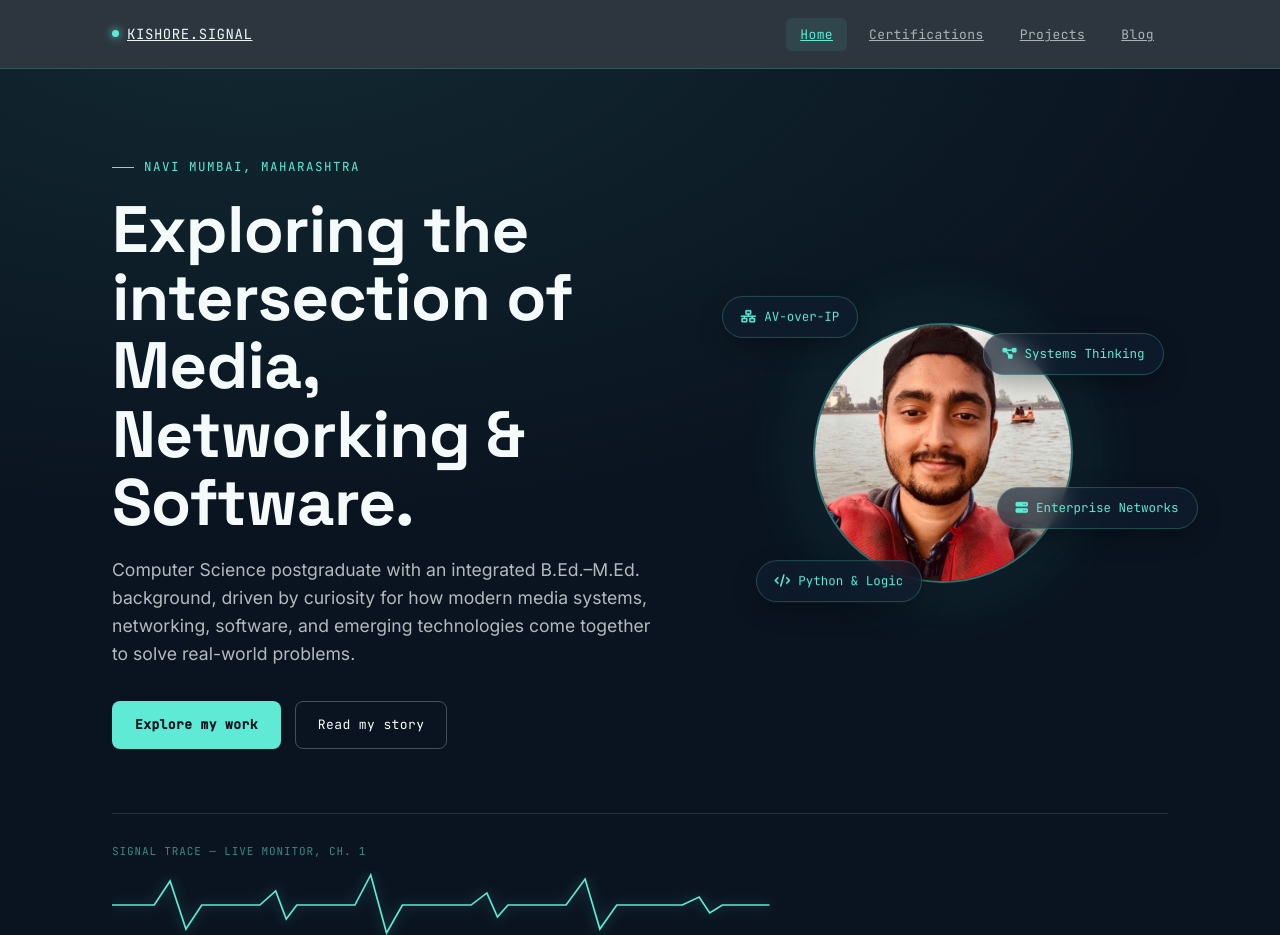
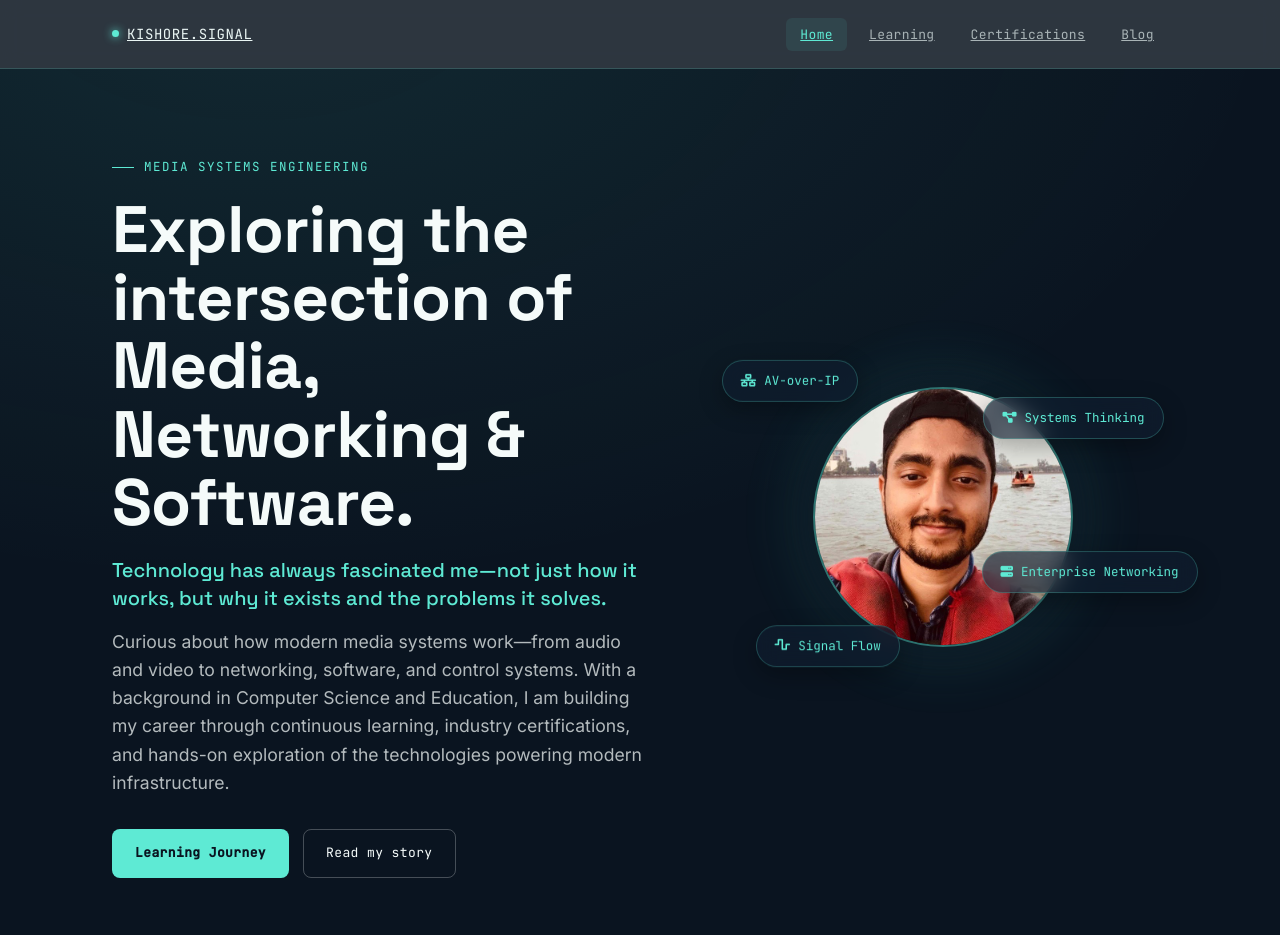
Before and after one commit to mirudox/mirudox.github.io, a plain HTML site: page index.html in a window 1280 px wide. Shown: the top 935 px of the page. Drawn offline with Linux system fonts and the light colour scheme.

Commit message:
Update index.html hero changes

```diff
--- a/index.html
+++ b/index.html
@@ -17,8 +17,8 @@
     <a href="index.html" class="nav-mark"><span class="dot"></span>KISHORE.SIGNAL</a>
     <ul class="nav-links">
       <li><a href="index.html" aria-current="page">Home</a></li>
+      <li><a href="projects.html">Learning</a></li>
       <li><a href="certifications.html">Certifications</a></li>
-      <li><a href="projects.html">Projects</a></li>
       <li><a href="blog.html">Blog</a></li>
     </ul>
   </div>
@@ -29,36 +29,40 @@
 
     <!-- Left Column: Your Story & Text -->
     <div class="hero-content">
-      <p class="hero-eyebrow">Navi Mumbai, Maharashtra</p>
+      <p class="hero-eyebrow">Media Systems Engineering</p>
       <h1>Exploring the intersection of Media, Networking &amp; Software.</h1>
-      <p class="lede">Computer Science postgraduate with an integrated B.Ed.–M.Ed. background, driven by curiosity for how modern media systems, networking, software, and emerging technologies come together to solve real-world problems.</p>
+
+      <!-- The Defining Sentence -->
+      <p style="font-family: var(--display); font-size: 1.25rem; font-weight: 500; color: var(--cyan); margin-bottom: 16px; line-height: 1.4;">
+        Technology has always fascinated me—not just how it works, but why it exists and the problems it solves.
+      </p>
+
+      <!-- The Revised Lede -->
+      <p class="lede">Curious about how modern media systems work—from audio and video to networking, software, and control systems. With a background in Computer Science and Education, I am building my career through continuous learning, industry certifications, and hands-on exploration of the technologies powering modern infrastructure.</p>
 
       <div class="hero-actions" style="margin-top: 32px;">
-        <a class="btn btn-solid" href="projects.html">Explore my work</a>
+        <a class="btn btn-solid" href="learning.html">Learning Journey</a>
         <a class="btn btn-line" href="#about">Read my story</a>
       </div>
     </div>
 
-    <!-- Right Column: The Visual Centerpiece -->
+    <!-- Right Column: The Visual Centerpiece (Magazine Style) -->
     <div class="hero-visual">
       <div class="profile-cluster">
-        <!-- The glowing aura -->
         <div class="profile-glow"></div>
 
-        <!-- Make sure your image is named kishore.jpg and is in the same folder -->
         <img src="kishore.jpg" alt="Kishore" class="profile-img">
 
-        <!-- Floating Interest Badges -->
+        <!-- Updated Floating Badges -->
         <div class="float-badge badge-1"><i class="fa-solid fa-network-wired"></i> AV-over-IP</div>
-        <div class="float-badge badge-2"><i class="fa-solid fa-server"></i> Enterprise Networks</div>
-        <div class="float-badge badge-3"><i class="fa-solid fa-code"></i> Python & Logic</div>
+        <div class="float-badge badge-2"><i class="fa-solid fa-server"></i> Enterprise Networking</div>
+        <div class="float-badge badge-3"><i class="fa-solid fa-wave-square"></i> Signal Flow</div>
         <div class="float-badge badge-4"><i class="fa-solid fa-diagram-project"></i> Systems Thinking</div>
       </div>
     </div>
 
   </div>
 
-  <!-- The Signal Trace (Kept at the bottom) -->
   <div class="wrap">
     <div class="scope">
       <p class="scope-label">Signal trace — live monitor, ch. 1</p>
@@ -68,6 +72,7 @@
     </div>
   </div>
 </header>
+
 
 
 <section id="about" class="section">
```
